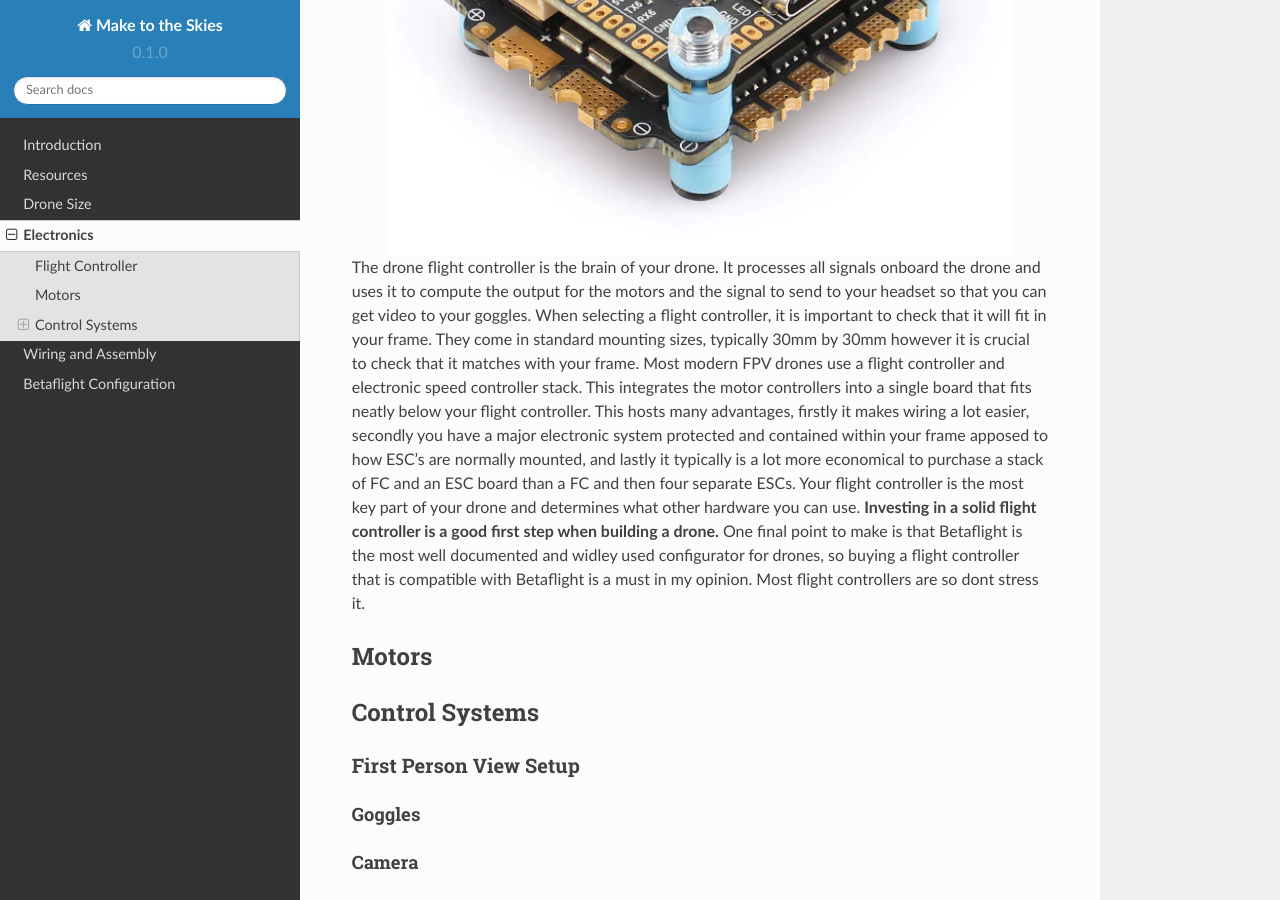
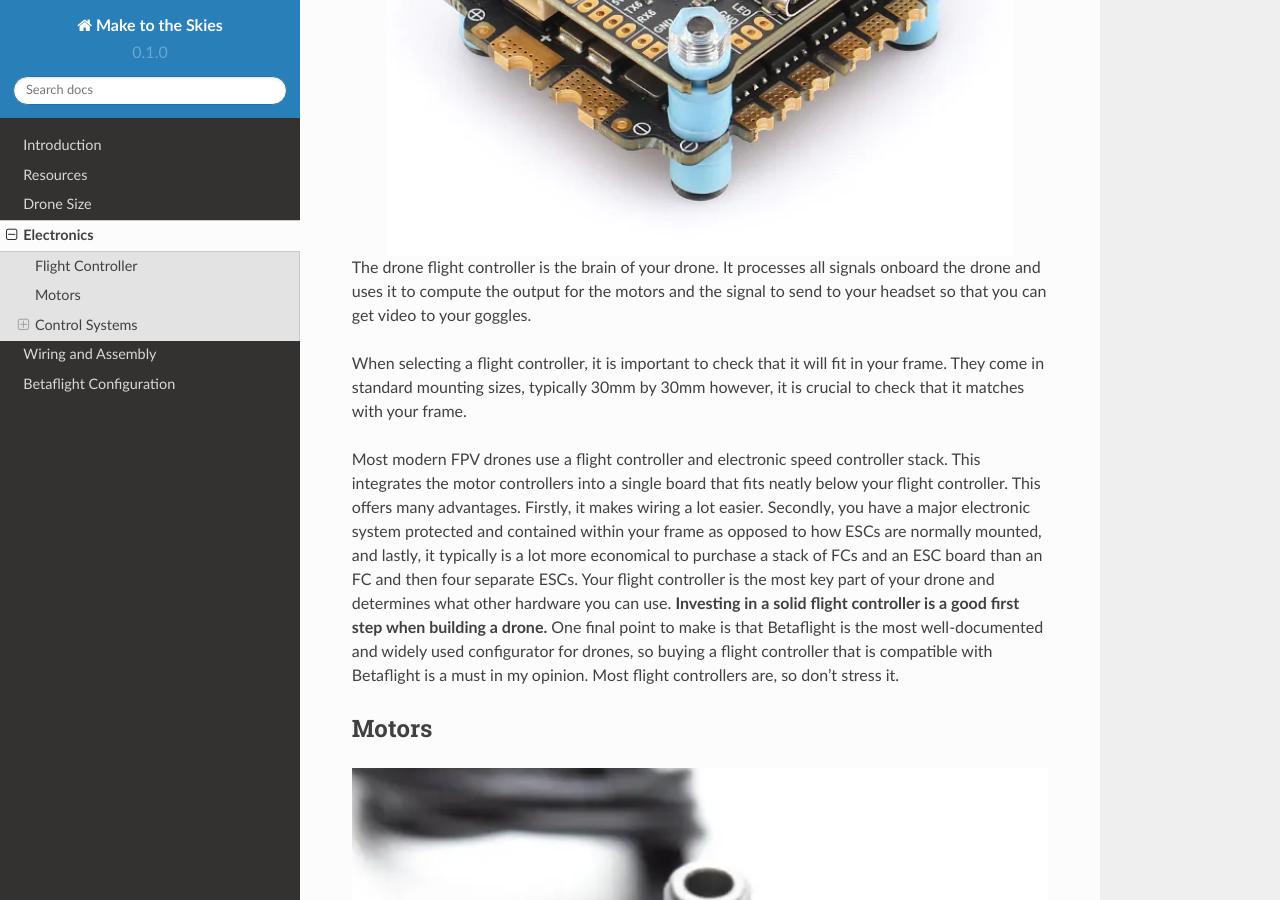
Before and after one commit to CaptainBertie/DroneGuide, a Sphinx documentation site: the page built from docs/source/Electronics.rst, in a window 1280 px wide and 900 px high, scrolled down 554 px. Built offline with Sphinx 7.4.7 and the Read the Docs theme 2.0.0, drawn with Linux system fonts in a browser that asks for light colours.

Commit message:
Add files via upload

```diff
--- a/docs/source/Electronics.rst
+++ b/docs/source/Electronics.rst
@@ -8,10 +8,18 @@ Flight Controller
    :alt: Flight Controller
    :align: center
 
-The drone flight controller is the brain of your drone. It processes all signals onboard the drone and uses it to compute the output for the motors and the signal to send to your headset so that you can get video to your goggles. When selecting a flight controller, it is important to check that it will fit in your frame. They come in standard mounting sizes, typically 30mm by 30mm however it is crucial to check that it matches with your frame. Most modern FPV drones use a flight controller and electronic speed controller stack. This integrates the motor controllers into a single board that fits neatly below your flight controller. This hosts many advantages, firstly it makes wiring a lot easier, secondly you have a major electronic system protected and contained within your frame apposed to how ESC’s are normally mounted, and lastly it typically is a lot more economical to purchase a stack of FC and an ESC board than a FC and then four separate ESCs. Your flight controller is the most key part of your drone and determines what other hardware you can use. **Investing in a solid flight controller is a good first step when building a drone.** One final point to make is that Betaflight is the most well documented and widley used configurator for drones, so buying a flight controller that is compatible with Betaflight is a must in my opinion. Most flight controllers are so dont stress it.
+The drone flight controller is the brain of your drone. It processes all signals onboard the drone and uses it to compute the output for the motors and the signal to send to your headset so that you can get video to your goggles.
+
+When selecting a flight controller, it is important to check that it will fit in your frame. They come in standard mounting sizes, typically 30mm by 30mm however, it is crucial to check that it matches with your frame.
+
+Most modern FPV drones use a flight controller and electronic speed controller stack. This integrates the motor controllers into a single board that fits neatly below your flight controller. This offers many advantages. Firstly, it makes wiring a lot easier. Secondly, you have a major electronic system protected and contained within your frame as opposed to how ESCs are normally mounted, and lastly, it typically is a lot more economical to purchase a stack of FCs and an ESC board than an FC and then four separate ESCs. Your flight controller is the most key part of your drone and determines what other hardware you can use. **Investing in a solid flight controller is a good first step when building a drone.** One final point to make is that Betaflight is the most well-documented and widely used configurator for drones, so buying a flight controller that is compatible with Betaflight is a must in my opinion. Most flight controllers are, so don't stress it.
 
 Motors
 ------
+
+.. image:: images/motor.png
+   :alt: motor
+   :align: center
 
 
 
--- a/docs/source/Resources.rst
+++ b/docs/source/Resources.rst
@@ -1,5 +1,7 @@
 Resources
 =========
+
+If you are ever stuck consulting these resources should be **extremely** helpful. Problem solving is the biggest constant in engineering. It is a transferable skill that will come in handy in all aspects of life, so please don't give up but rather persevere and solve the problem. I promise it will be infinitely more satisfying than quitting.
 
 Suppliers
 ---------
```
Also changed, not shown: docs/source/Betaflight Configuration.rst (+8 -1 lines), docs/source/Drone Size.rst (+10 -0 lines), docs/source/Introduction.rst (+9 -1 lines), docs/source/images/battery.png (added), docs/source/images/betaflight.png (added), docs/source/images/motor.png (added), docs/source/images/props.png (added), docs/source/index.rst (line endings or trailing spaces), 1 other file.
